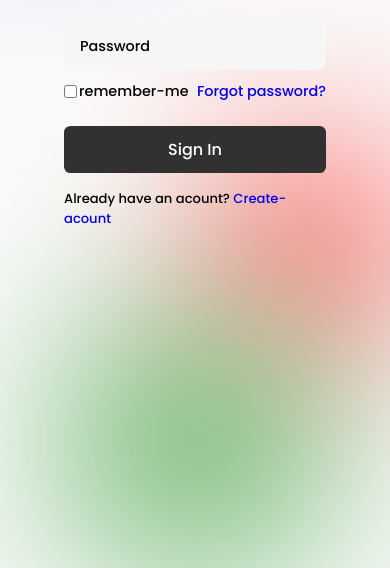
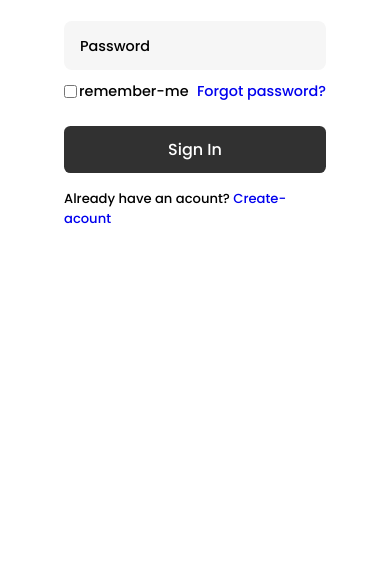
Before and after one commit to Nhewvys/Login, a plain HTML site: page index.html in a window 390 px wide. Shown: the part 276-844 px from the top of the page. Drawn offline with Linux system fonts and the light colour scheme.

Commit message:
Update global.css

```diff
--- a/assets/css/global.css
+++ b/assets/css/global.css
@@ -206,7 +206,7 @@ a:visited{
     .container-box{
         width: 100%;
         height: 100vh;
-        background-color: rgba(255, 255, 255, 0.3);
+        background-color: #fff;
         padding: 10rem 4rem 0 4rem;
         border-radius: 0;
         box-shadow: none;
```
